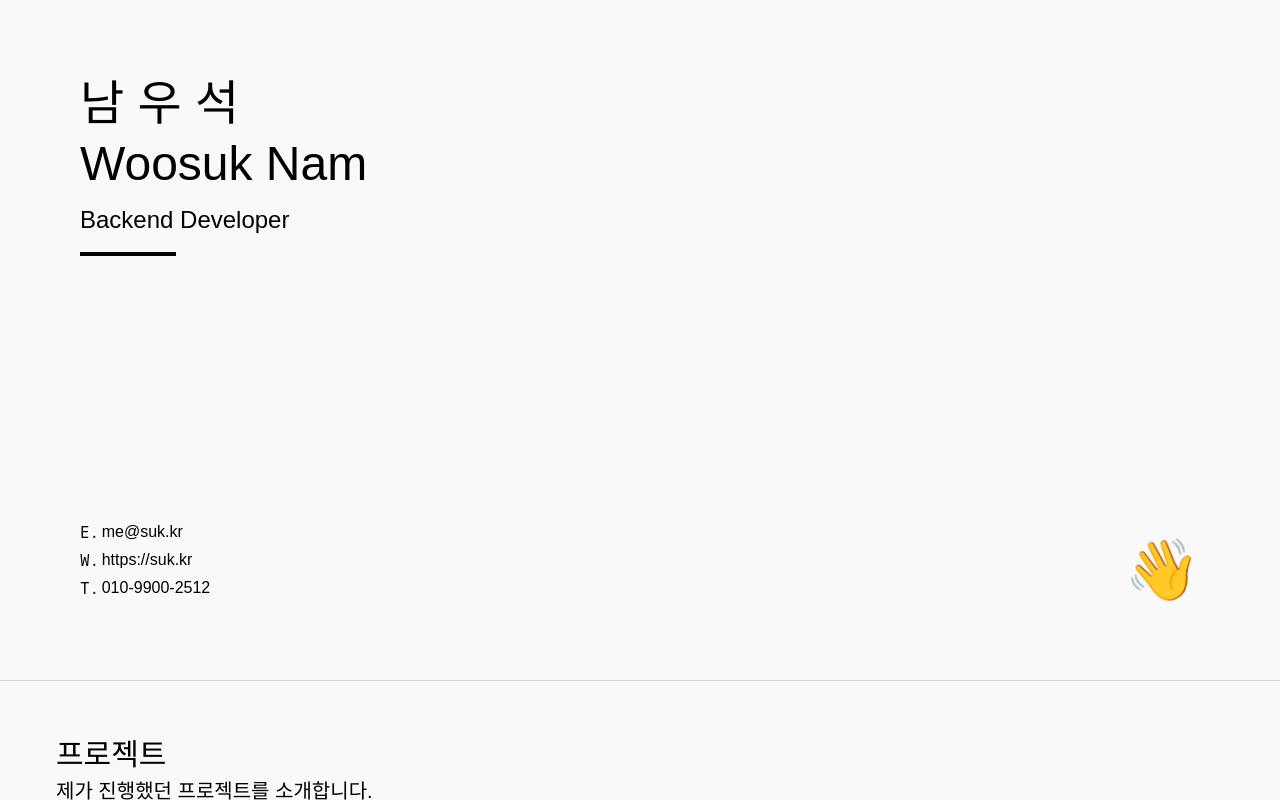
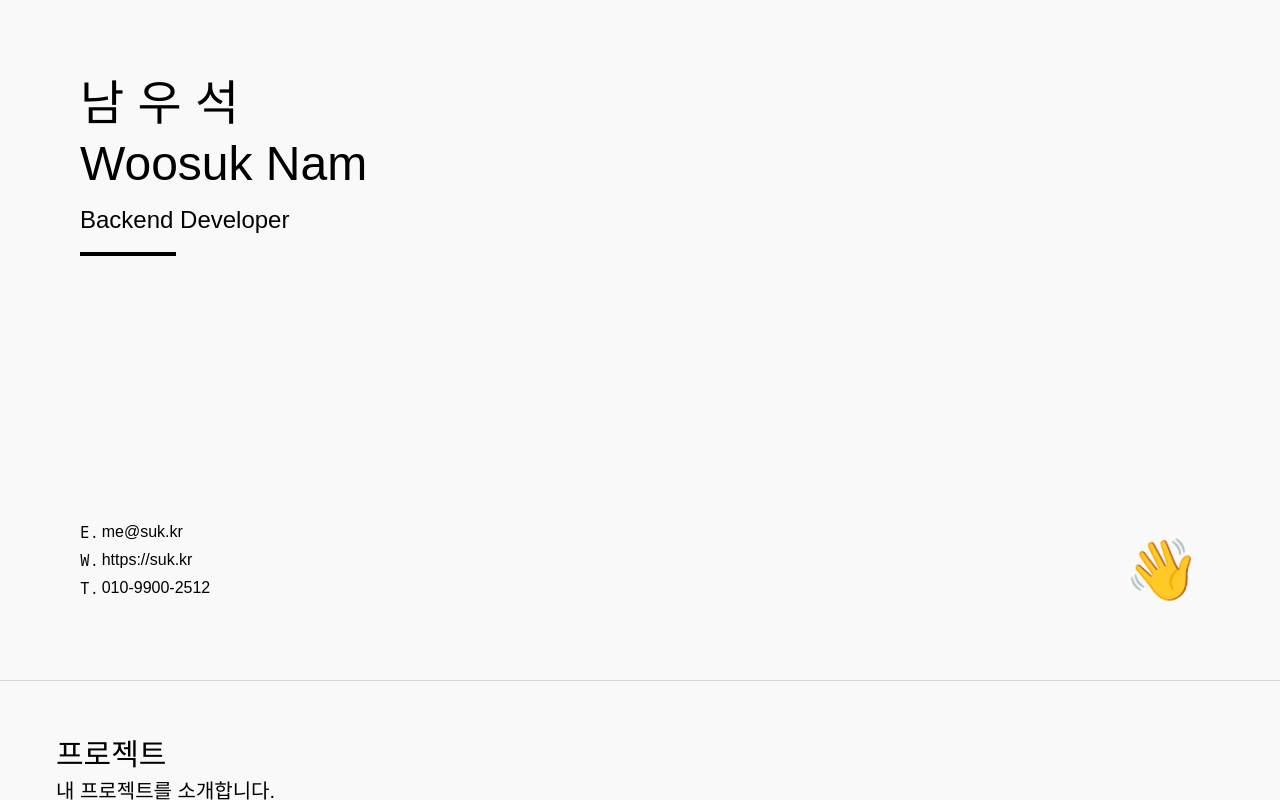
Before and after one commit to suk-6/woos.uk, a Next.js app: page / in a window 1280 px wide. Built offline with nearby package versions, Linux system fonts and the light colour scheme; a web font is replaced by a local one.

Commit message:
refactor: Update Projects page to improve project descriptions

```diff
--- a/src/components/projects/index.tsx
+++ b/src/components/projects/index.tsx
@@ -5,10 +5,7 @@ import { myData } from "@/data";
 
 export const Projects = () => {
 	return (
-		<DetailPage
-			title="프로젝트"
-			description="제가 진행했던 프로젝트를 소개합니다."
-		>
+		<DetailPage title="프로젝트" description="내 프로젝트를 소개합니다.">
 			{myData.projects.map((project) => (
 				<Project
 					key={project.title}
```
